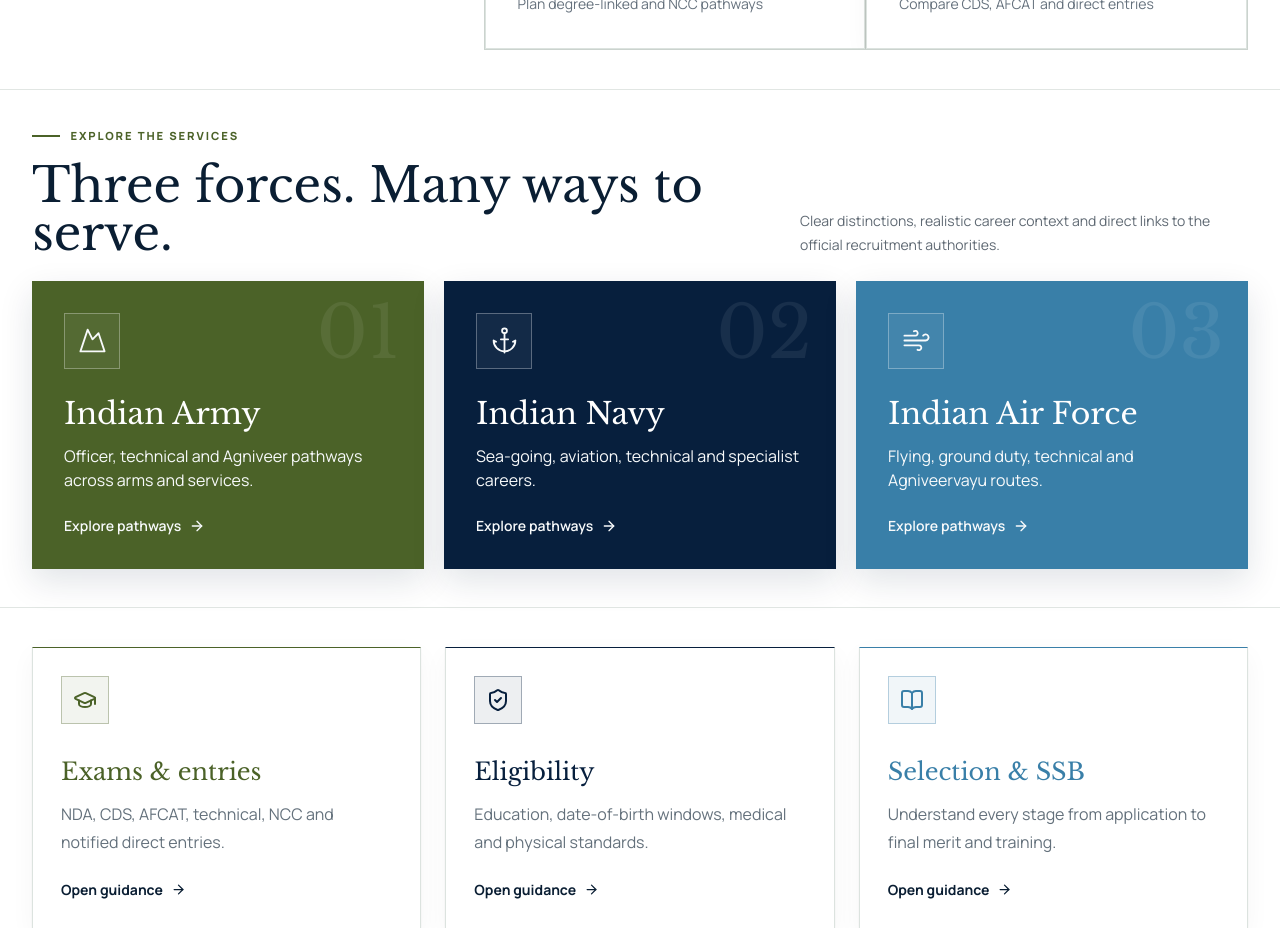
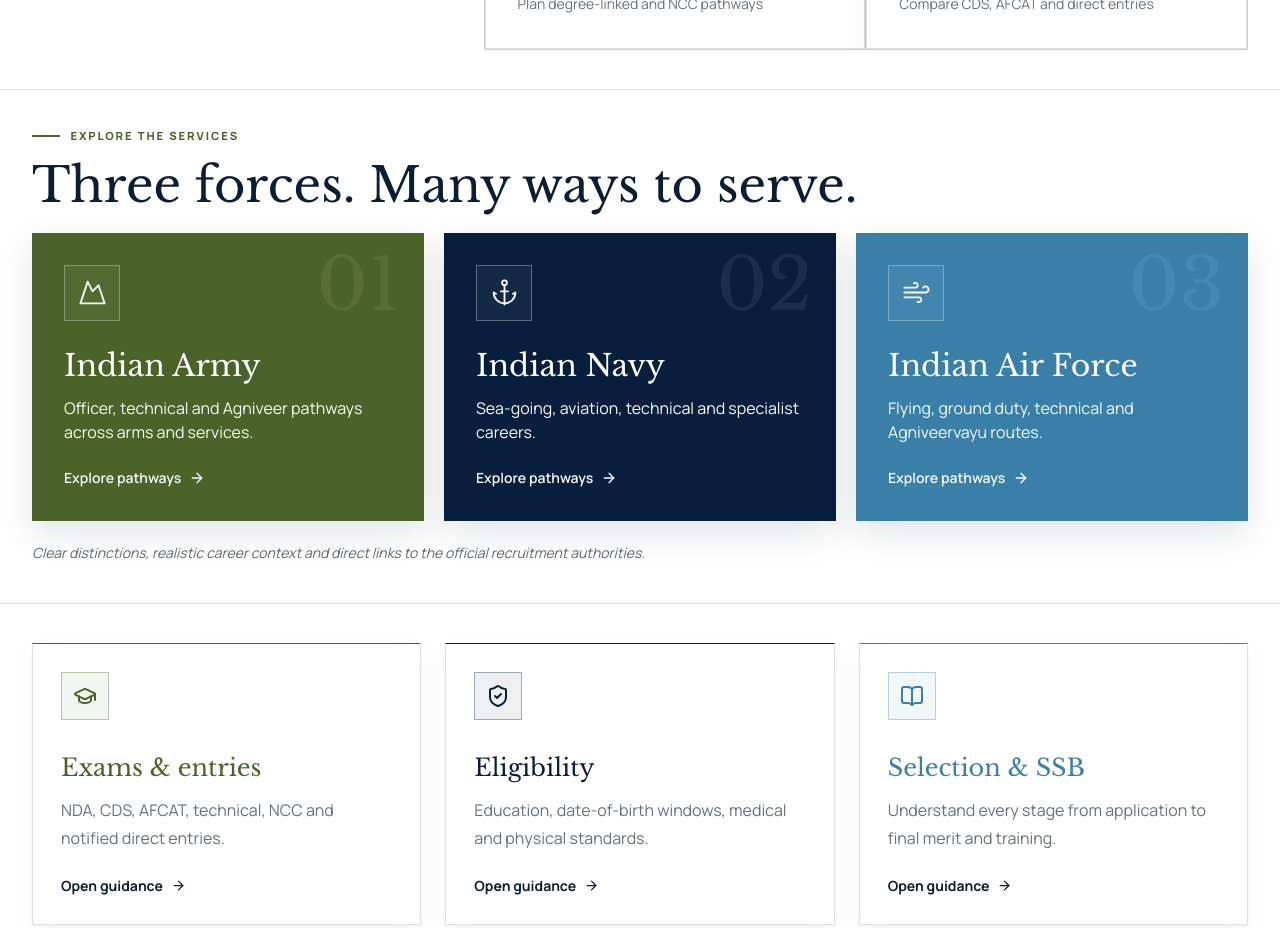
Before and after one commit to 247vks/MarchAheadAcademy, a Next.js app: page / in a window 1280 px wide. Shown: the part 1560-2488 px from the top of the page. Built offline with nearby package versions, Linux system fonts and the light colour scheme; no server answers.

Commit message:
Refine homepage services heading and caption layout

```diff
--- a/app/page.tsx
+++ b/app/page.tsx
@@ -347,17 +347,11 @@
         className="section-spacing border-y border-[#e1e6e3] bg-white px-5 lg:px-8"
       >
         <div className="mx-auto max-w-7xl">
-          <div className="flex flex-col justify-between gap-4 sm:flex-row sm:items-end">
-            <div>
-              <p className="section-kicker">Explore the services</p>
-              <h2 className="mt-4 font-heading text-4xl sm:text-5xl">
-                Three forces. Many ways to serve.
-              </h2>
-            </div>
-            <p className="max-w-md text-sm leading-6 text-[#5f6973]">
-              Clear distinctions, realistic career context and direct links to
-              the official recruitment authorities.
-            </p>
+          <div>
+            <p className="section-kicker">Explore the services</p>
+            <h2 className="mt-4 font-heading text-4xl sm:text-5xl">
+              Three forces. Many ways to serve.
+            </h2>
           </div>
           <div className="mt-6 grid gap-5 lg:grid-cols-3">
             {services.map((service) => {
@@ -402,6 +396,10 @@
               );
             })}
           </div>
+          <p className="mt-5 text-sm italic leading-6 text-[#5f6973]">
+            Clear distinctions, realistic career context and direct links to
+            the official recruitment authorities.
+          </p>
         </div>
       </section>
 
--- a/tests/site-quality.cjs
+++ b/tests/site-quality.cjs
@@ -94,6 +94,16 @@
       for (const width of [375, 768, 1440]) {
         await page.setViewportSize({ width, height: 900 });
         await page.evaluate(() => new Promise(resolve => requestAnimationFrame(() => requestAnimationFrame(resolve))));
+        if (route === '/') {
+          const serviceLayout = await page.locator('#services').evaluate(section => {
+            const heading = section.querySelector('h2');
+            const caption = [...section.querySelectorAll('p')].find(node => node.textContent.includes('Clear distinctions'));
+            const range = document.createRange(); range.selectNodeContents(heading);
+            return { lines: range.getClientRects().length, italic: getComputedStyle(caption).fontStyle === 'italic', below: caption.getBoundingClientRect().top >= Math.max(...[...section.querySelectorAll('article')].map(card => card.getBoundingClientRect().bottom)) };
+          });
+          if (!serviceLayout.italic || !serviceLayout.below) failures.push(`Home: service caption must be italic below all three cards at ${width}px`);
+          if (width === 1440 && serviceLayout.lines !== 1) failures.push('Home: service heading should fit on one desktop line');
+        }
         if (process.env.QUALITY_SCREENSHOTS && route === '/ssb-coaching/') {
           const reject = page.getByRole('button', { name: 'Reject Non-Essential', exact: true });
           if (await reject.isVisible()) await reject.click();
```
